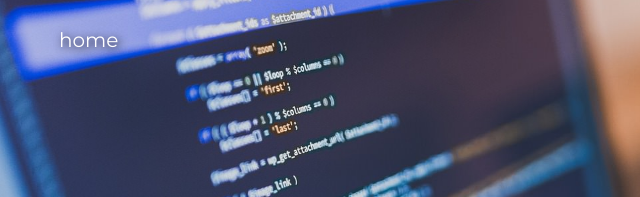
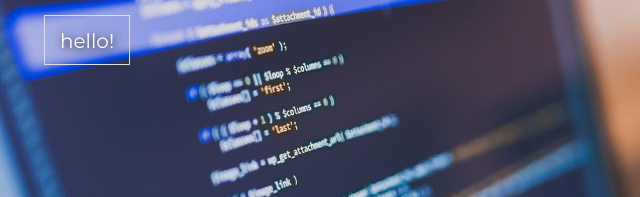
Before and after one commit to OdineiRibeiro/odineiribeiro.github.io, a plain HTML site: page index.html in a window 1280 px wide. Shown: the top 197 px of the page, 11-651 px from the left. Drawn offline with nearby package versions, Linux system fonts and the light colour scheme.

Commit message:
minor style adjusments on navbar

```diff
--- a/css/style.css
+++ b/css/style.css
@@ -69,9 +69,13 @@ p {
   font-size: 20px;
 }
 
-.navbar-brand:hover,
 .navbar-nav li a:hover {
   text-decoration: underline;
+}
+
+.navbar-brand {
+  border: 1px solid #ddd;
+  cursor: default;
 }
 
 .site-welcome-title {
--- a/index.html
+++ b/index.html
@@ -22,7 +22,7 @@
              <span class="icon-bar"></span>
              <span class="icon-bar"></span>
            </button>
-           <a class="navbar-brand" href="#">home</a>
+           <a class="navbar-brand" href="#">hello!</a>
          </div>
          <div class="collapse navbar-collapse" id="myNavbar">
            <ul class="nav navbar-nav navbar-right">
```
